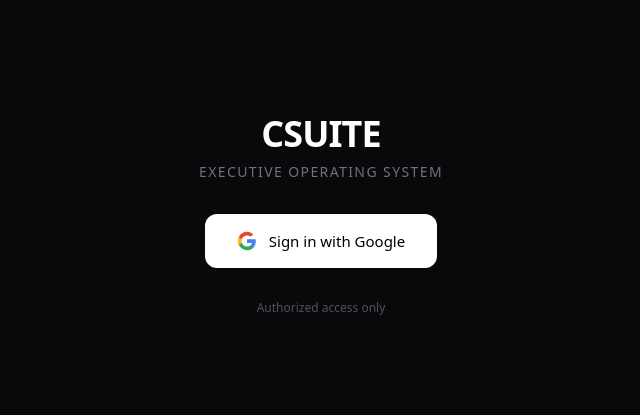
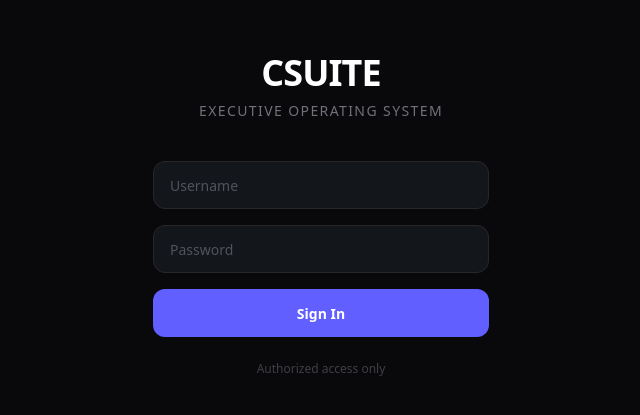
Before and after one commit to RIPdrmac/csuite, a Next.js app: page / in a window 1280 px wide. Shown: the part 185-600 px from the top of the page, without its empty margins (319-959 px from the left). Built offline with nearby package versions, Linux system fonts and the light colour scheme; no server answers.

Commit message:
Switch to simple password auth: csuite/testing11momo

```diff
--- a/src/app/api/auth/[...nextauth]/route.ts
+++ /dev/null
@@ -1,28 +0,0 @@
-import NextAuth from 'next-auth';
-import Google from 'next-auth/providers/google';
-import type { NextAuthConfig } from 'next-auth';
-
-const config: NextAuthConfig = {
-  providers: [
-    Google({
-      clientId: process.env.GOOGLE_CLIENT_ID!,
-      clientSecret: process.env.GOOGLE_CLIENT_SECRET!,
-    }),
-  ],
-  callbacks: {
-    async signIn({ user }) {
-      const authorized = process.env.AUTHORIZED_EMAIL;
-      if (authorized && user.email !== authorized) {
-        return false;
-      }
-      return true;
-    },
-  },
-  pages: {
-    signIn: '/login',
-  },
-  secret: process.env.AUTH_SECRET,
-};
-
-const { handlers } = NextAuth(config);
-export const { GET, POST } = handlers;
--- /dev/null
+++ b/src/app/api/auth/login/route.ts
@@ -0,0 +1,11 @@
+import { NextRequest, NextResponse } from 'next/server';
+
+export async function POST(request: NextRequest) {
+  const { user, pass } = await request.json();
+
+  if (user === 'csuite' && pass === 'testing11momo') {
+    return NextResponse.json({ success: true });
+  }
+
+  return NextResponse.json({ error: 'Invalid credentials' }, { status: 401 });
+}
--- a/src/app/login/page.tsx
+++ /dev/null
@@ -1,31 +0,0 @@
-'use client';
-
-import { signIn } from 'next-auth/react';
-
-export default function LoginPage() {
-  return (
-    <div className="min-h-screen bg-[#09090b] flex items-center justify-center">
-      <div className="text-center space-y-8">
-        <div>
-          <h1 className="text-4xl font-bold text-white tracking-tight">CSUITE</h1>
-          <p className="text-zinc-500 text-sm mt-2 tracking-widest uppercase">Executive Operating System</p>
-        </div>
-
-        <button
-          onClick={() => signIn('google', { callbackUrl: '/' })}
-          className="flex items-center gap-3 px-8 py-4 bg-white text-black rounded-xl font-medium text-[15px] hover:bg-zinc-100 transition-colors mx-auto"
-        >
-          <svg className="w-5 h-5" viewBox="0 0 24 24">
-            <path d="M22.56 12.25c0-.78-.07-1.53-.2-2.25H12v4.26h5.92a5.06 5.06 0 01-2.2 3.32v2.77h3.57c2.08-1.92 3.28-4.74 3.28-8.1z" fill="#4285F4"/>
-            <path d="M12 23c2.97 0 5.46-.98 7.28-2.66l-3.57-2.77c-.98.66-2.23 1.06-3.71 1.06-2.86 0-5.29-1.93-6.16-4.53H2.18v2.84C3.99 20.53 7.7 23 12 23z" fill="#34A853"/>
-            <path d="M5.84 14.09c-.22-.66-.35-1.36-.35-2.09s.13-1.43.35-2.09V7.07H2.18C1.43 8.55 1 10.22 1 12s.43 3.45 1.18 4.93l2.85-2.22.81-.62z" fill="#FBBC05"/>
-            <path d="M12 5.38c1.62 0 3.06.56 4.21 1.64l3.15-3.15C17.45 2.09 14.97 1 12 1 7.7 1 3.99 3.47 2.18 7.07l3.66 2.84c.87-2.6 3.3-4.53 6.16-4.53z" fill="#EA4335"/>
-          </svg>
-          Sign in with Google
-        </button>
-
-        <p className="text-zinc-600 text-xs">Authorized access only</p>
-      </div>
-    </div>
-  );
-}
--- a/src/components/auth-guard.tsx
+++ b/src/components/auth-guard.tsx
@@ -1,42 +1,77 @@
 'use client';
 
-import { useSession, signIn } from 'next-auth/react';
+import { useState, useEffect } from 'react';
+
+const STORAGE_KEY = 'csuite-auth';
 
 export function AuthGuard({ children }: { children: React.ReactNode }) {
-  const { data: session, status } = useSession();
+  const [authenticated, setAuthenticated] = useState<boolean | null>(null);
+  const [user, setUser] = useState('');
+  const [pass, setPass] = useState('');
+  const [error, setError] = useState('');
 
-  if (status === 'loading') {
+  useEffect(() => {
+    const stored = localStorage.getItem(STORAGE_KEY);
+    setAuthenticated(stored === 'true');
+  }, []);
+
+  const handleLogin = async () => {
+    const res = await fetch('/api/auth/login', {
+      method: 'POST',
+      headers: { 'Content-Type': 'application/json' },
+      body: JSON.stringify({ user, pass }),
+    });
+    if (res.ok) {
+      localStorage.setItem(STORAGE_KEY, 'true');
+      setAuthenticated(true);
+      setError('');
+    } else {
+      setError('Invalid credentials');
+    }
+  };
+
+  if (authenticated === null) {
     return (
       <div className="min-h-screen bg-[#09090b] flex items-center justify-center">
-        <div className="text-center space-y-4">
-          <h1 className="text-2xl font-bold text-white tracking-tight">CSUITE</h1>
-          <div className="w-6 h-6 border-2 border-indigo-500 border-t-transparent rounded-full animate-spin mx-auto" />
-        </div>
+        <div className="w-6 h-6 border-2 border-indigo-500 border-t-transparent rounded-full animate-spin" />
       </div>
     );
   }
 
-  if (!session) {
+  if (!authenticated) {
     return (
       <div className="min-h-screen bg-[#09090b] flex items-center justify-center">
-        <div className="text-center space-y-8">
-          <div>
+        <div className="w-full max-w-sm px-6">
+          <div className="text-center mb-10">
             <h1 className="text-4xl font-bold text-white tracking-tight">CSUITE</h1>
             <p className="text-zinc-500 text-sm mt-2 tracking-widest uppercase">Executive Operating System</p>
           </div>
-          <button
-            onClick={() => signIn('google', { callbackUrl: '/' })}
-            className="flex items-center gap-3 px-8 py-4 bg-white text-black rounded-xl font-medium text-[15px] hover:bg-zinc-100 transition-colors mx-auto"
-          >
-            <svg className="w-5 h-5" viewBox="0 0 24 24">
-              <path d="M22.56 12.25c0-.78-.07-1.53-.2-2.25H12v4.26h5.92a5.06 5.06 0 01-2.2 3.32v2.77h3.57c2.08-1.92 3.28-4.74 3.28-8.1z" fill="#4285F4"/>
-              <path d="M12 23c2.97 0 5.46-.98 7.28-2.66l-3.57-2.77c-.98.66-2.23 1.06-3.71 1.06-2.86 0-5.29-1.93-6.16-4.53H2.18v2.84C3.99 20.53 7.7 23 12 23z" fill="#34A853"/>
-              <path d="M5.84 14.09c-.22-.66-.35-1.36-.35-2.09s.13-1.43.35-2.09V7.07H2.18C1.43 8.55 1 10.22 1 12s.43 3.45 1.18 4.93l2.85-2.22.81-.62z" fill="#FBBC05"/>
-              <path d="M12 5.38c1.62 0 3.06.56 4.21 1.64l3.15-3.15C17.45 2.09 14.97 1 12 1 7.7 1 3.99 3.47 2.18 7.07l3.66 2.84c.87-2.6 3.3-4.53 6.16-4.53z" fill="#EA4335"/>
-            </svg>
-            Sign in with Google
-          </button>
-          <p className="text-zinc-600 text-xs">Authorized access only</p>
+          <div className="space-y-4">
+            <input
+              type="text"
+              value={user}
+              onChange={(e) => setUser(e.target.value)}
+              placeholder="Username"
+              className="w-full h-12 px-4 text-[14px] bg-[#13161b] border border-zinc-800 rounded-xl text-white placeholder:text-zinc-600 focus:outline-none focus:border-indigo-500/50"
+              onKeyDown={(e) => e.key === 'Enter' && handleLogin()}
+            />
+            <input
+              type="password"
+              value={pass}
+              onChange={(e) => setPass(e.target.value)}
+              placeholder="Password"
+              className="w-full h-12 px-4 text-[14px] bg-[#13161b] border border-zinc-800 rounded-xl text-white placeholder:text-zinc-600 focus:outline-none focus:border-indigo-500/50"
+              onKeyDown={(e) => e.key === 'Enter' && handleLogin()}
+            />
+            {error && <p className="text-red-400 text-[13px] text-center">{error}</p>}
+            <button
+              onClick={handleLogin}
+              className="w-full h-12 bg-indigo-500 text-white rounded-xl font-semibold text-[14px] hover:bg-indigo-400 transition-colors"
+            >
+              Sign In
+            </button>
+          </div>
+          <p className="text-zinc-700 text-xs text-center mt-6">Authorized access only</p>
         </div>
       </div>
     );
--- a/src/components/providers.tsx
+++ b/src/components/providers.tsx
@@ -1,14 +1,7 @@
 'use client';
 
-import { SessionProvider } from 'next-auth/react';
 import { AuthGuard } from './auth-guard';
 
 export function Providers({ children }: { children: React.ReactNode }) {
-  return (
-    <SessionProvider>
-      <AuthGuard>
-        {children}
-      </AuthGuard>
-    </SessionProvider>
-  );
+  return <AuthGuard>{children}</AuthGuard>;
 }
```
